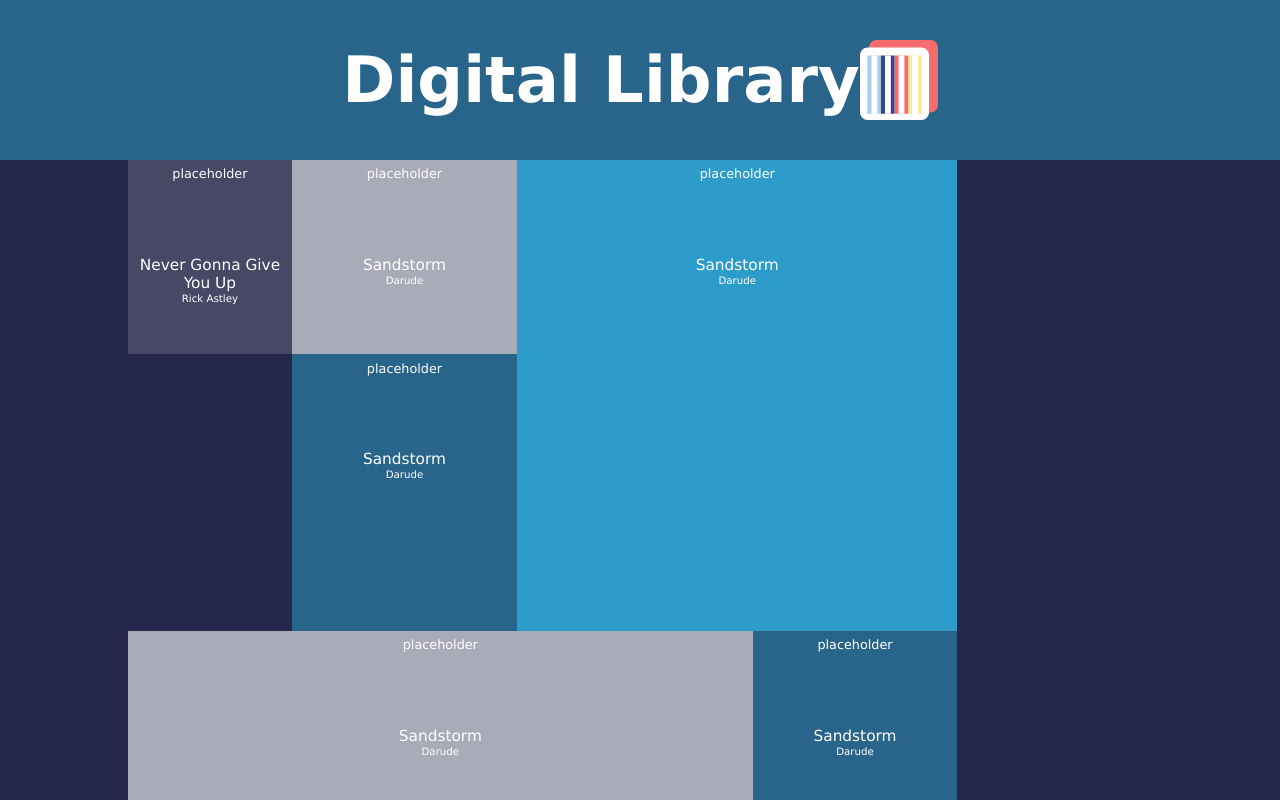
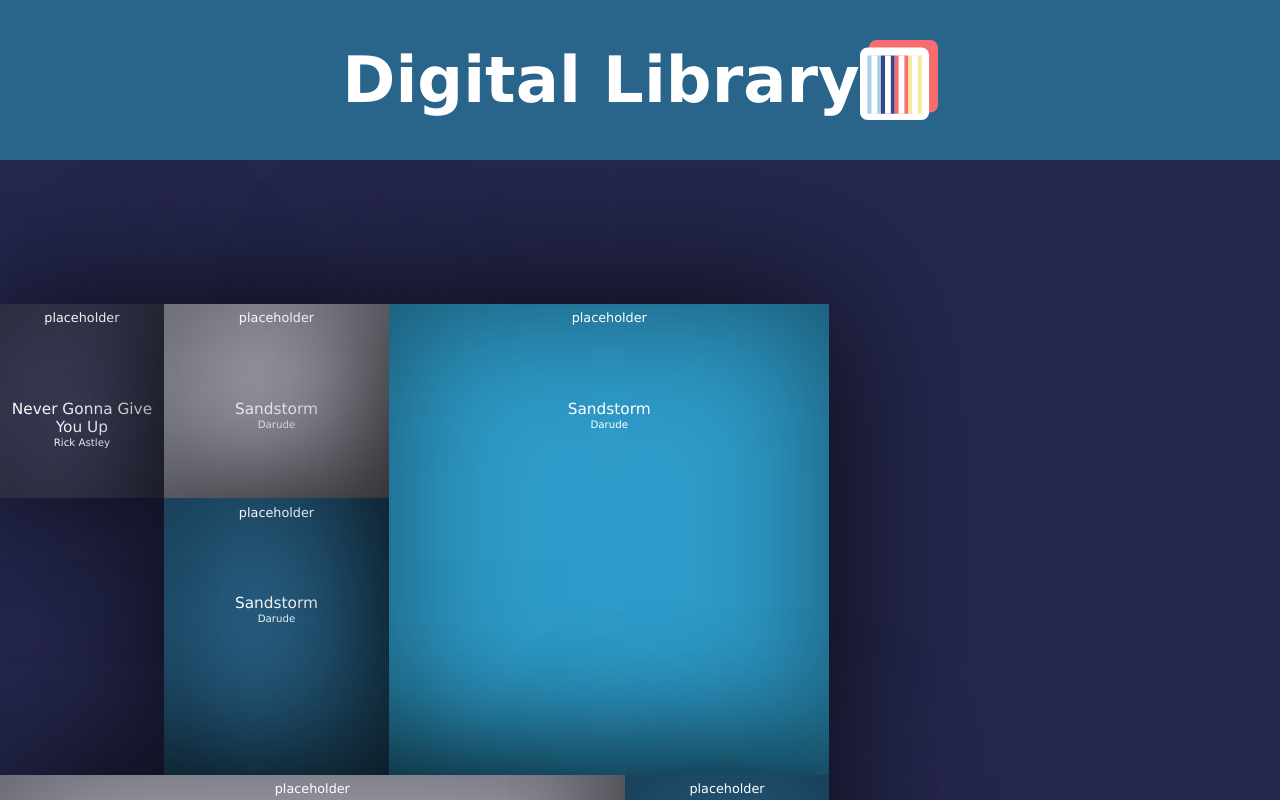
Before and after one commit to BrandonXue/digital-library, a React (Create React App) app: page / in a window 1280 px wide. Shown: the top 800 px of the page. Built offline with nearby package versions, Linux system fonts and the light colour scheme.

Commit message:
mini-update

```diff
--- a/src/App.js
+++ b/src/App.js
@@ -73,7 +73,7 @@
       },
     ];
 
-    return (
+    return ( //Brandon
       <div className="App">
         <Header className='Header'/>
           <Collage className='Mosaic' media={media} music={musicList} written={writtenList}/>
--- a/src/components/bookcaseComponent/Collage.css
+++ b/src/components/bookcaseComponent/Collage.css
@@ -2,7 +2,7 @@
     display: grid;
     grid-template-rows: 19% 27% 28% 26%;
     grid-template-columns: 16% 22% 23% 20% 19%;
-    margin-left: 10vw;
+    margin-top: 8rem;
     height: 80vw;
     width: 80vw;
 
--- a/src/components/bookcaseComponent/CollageItem.css
+++ b/src/components/bookcaseComponent/CollageItem.css
@@ -4,6 +4,8 @@
     display: flex;
     flex-direction: column;
     align-items: center;
+    box-shadow: 0px 0px 8em rgba(0, 0, 0, 0.5) inset,
+                0px 0px 8em rgba(0, 0, 0, .8);
 }
 
 .image {
```
